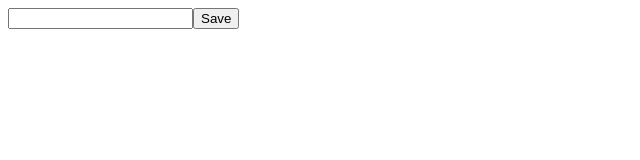
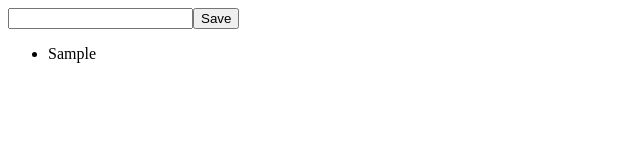
Before and after one commit to philnichols/vue, a Vue app: page / in a window 1280 px wide. Both pictures are taken after typing "Sample" into the empty fields and a click on the button "Save". Shown: the top 160 px of the page, without its empty margins (0-640 px from the left). Built offline with nearby package versions, Linux system fonts and the light colour scheme.

Commit message:
implement message list

```diff
--- a/src/components/MessageList.vue
+++ b/src/components/MessageList.vue
@@ -1,5 +1,7 @@
 <template>
-  <div></div>
+  <ul>
+    <li v-for="message in messages" :key="message">{{ message }}</li>
+  </ul>
 </template>
 
 <script>
```
